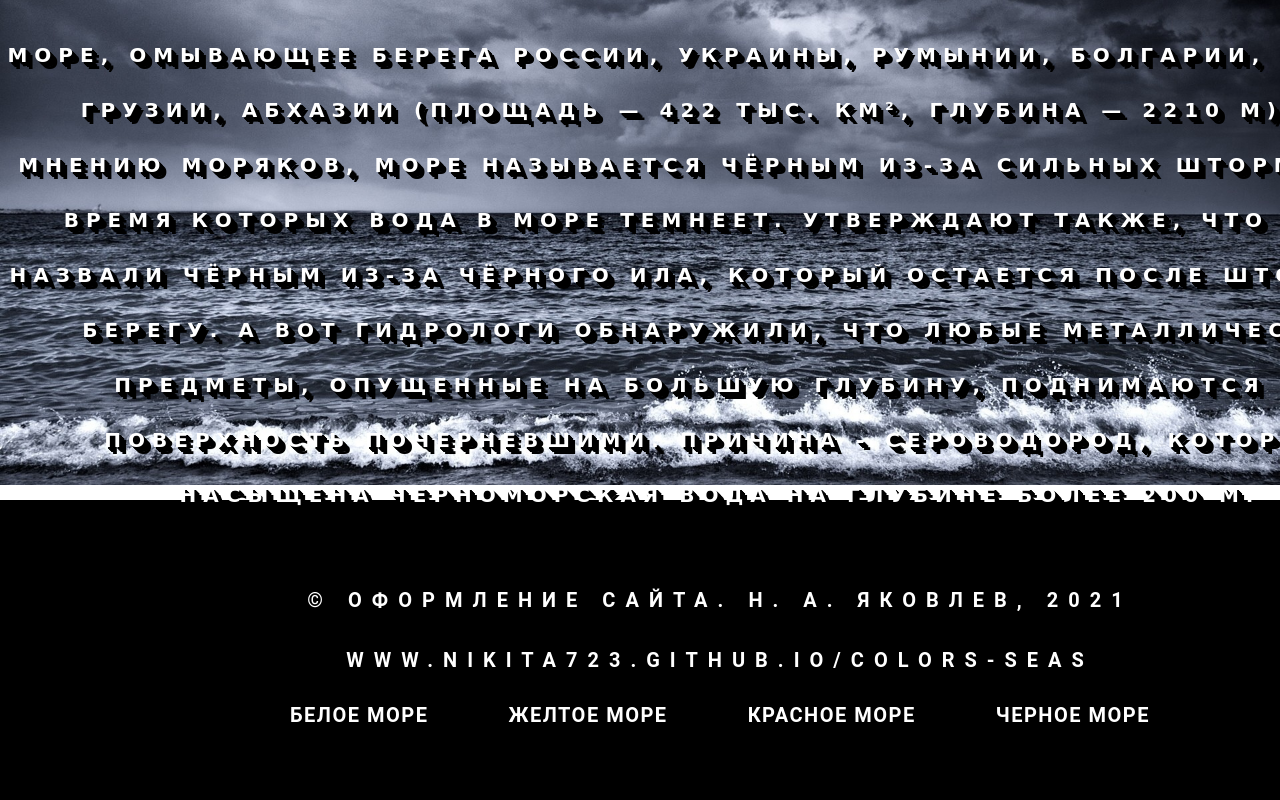
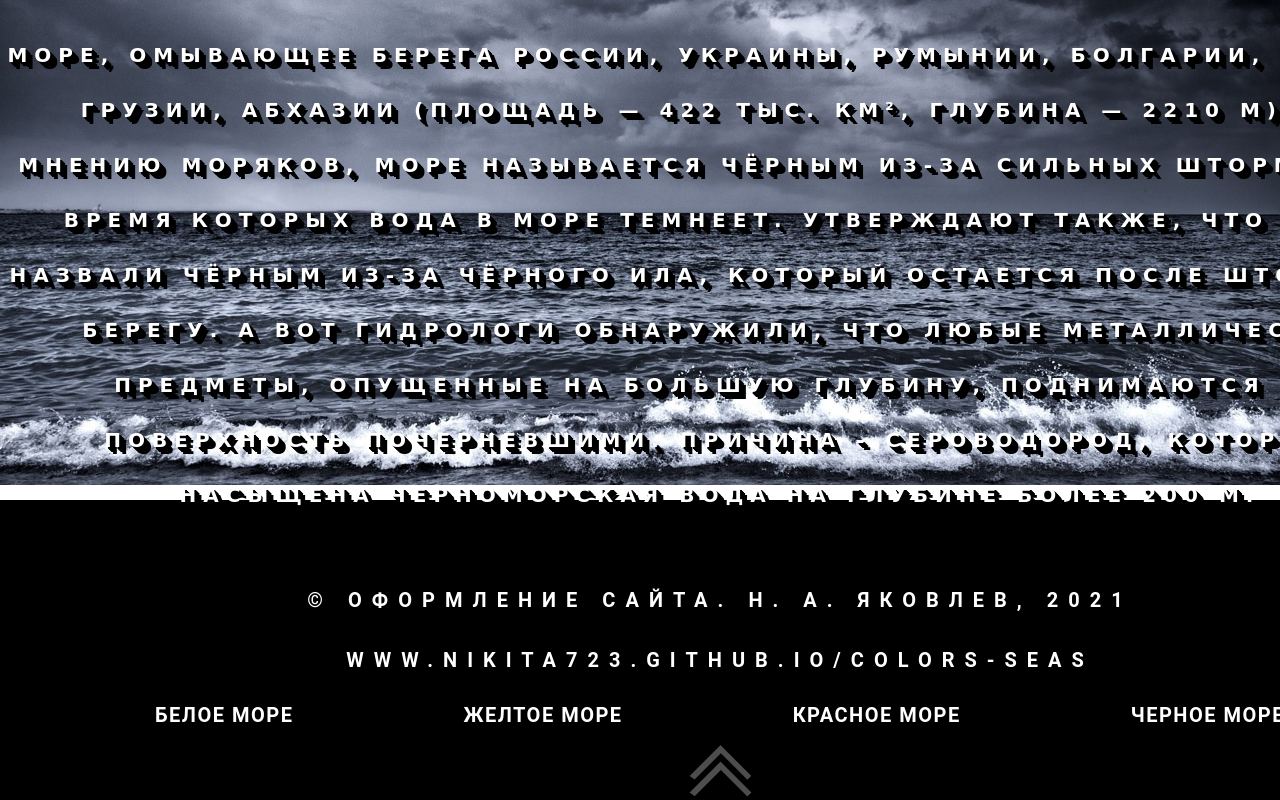
Before and after one commit to nikita723/Colors-Seas, a plain HTML site: page index.html in a window 1280 px wide. Shown: the part 2275-3075 px from the top of the page. Drawn offline with Linux system fonts and the light colour scheme; a web font is replaced by a local one.

Commit message:
Add files via upload
last version1

```diff
--- a/css/style.css
+++ b/css/style.css
@@ -175,11 +175,16 @@ a{
     text-decoration: none;
 }
 
+.go_up {
+    position: relative;
+}
 img{
-    position: fixed;
+    display: block;
+    margin: 0 auto;
+
     bottom: 0px;
     text-align: center;
-    left: 1380px;
+    left: 1145px;
     opacity: 0.3;
 }
 
@@ -199,7 +204,7 @@ img{
 }
 
 li{
-    margin-right: 80px;
+    margin-right: 170px;
 }
 
 li:last-child{
@@ -299,4 +304,9 @@ li:last-child{
     li{
         margin-right: 10px;
     }
+
+    img{
+        width: 25px;
+        margin-top: 7px;
+    }
 }
--- a/index.html
+++ b/index.html
@@ -73,10 +73,6 @@
             <p>&copy; Оформление сайта. Н. А. Яковлев, 2021</p>  <br>
             <a href="#"> www.nikita723.github.io/Colors-Seas</a>
         </div>
-            <a href="#">
-                <img src="icons/go_up.png" alt="Наверх" >
-            </a>
-
          <nav>
                 <ul class="list">
                     <li><a href="#white">Белое море</a></li>
@@ -85,7 +81,9 @@
                     <li><a href="#black">Черное море</a></li>
                 </ul>
          </nav>
-
+         <a href="#" class="go_up">
+            <img src="icons/go_up.png" alt="Наверх" >
+        </a>
         </div>
     </footer>
 </body>
```
